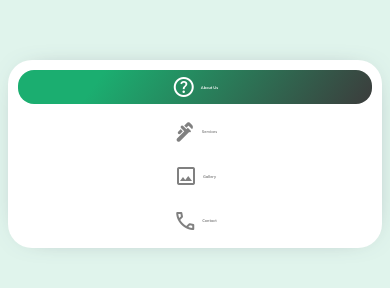
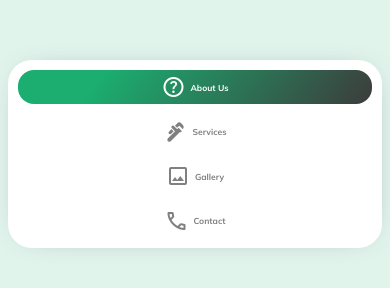
Before and after one commit to PiotrR7/web, a plain HTML site: page index.html in a window 390 px wide. Shown: the part 136-424 px from the top of the page. Drawn offline with nearby package versions, Linux system fonts and the light colour scheme; a web font is replaced by a local one.

Commit message:
Update style.css

```diff
--- a/menu/style.css
+++ b/menu/style.css
@@ -53,3 +53,8 @@
         font-size: 1vw;
     }
 }
+@media only screen and (max-width:800px) {
+    .menu_button {
+        font-size: 2.2vw;
+    }
+}
```
